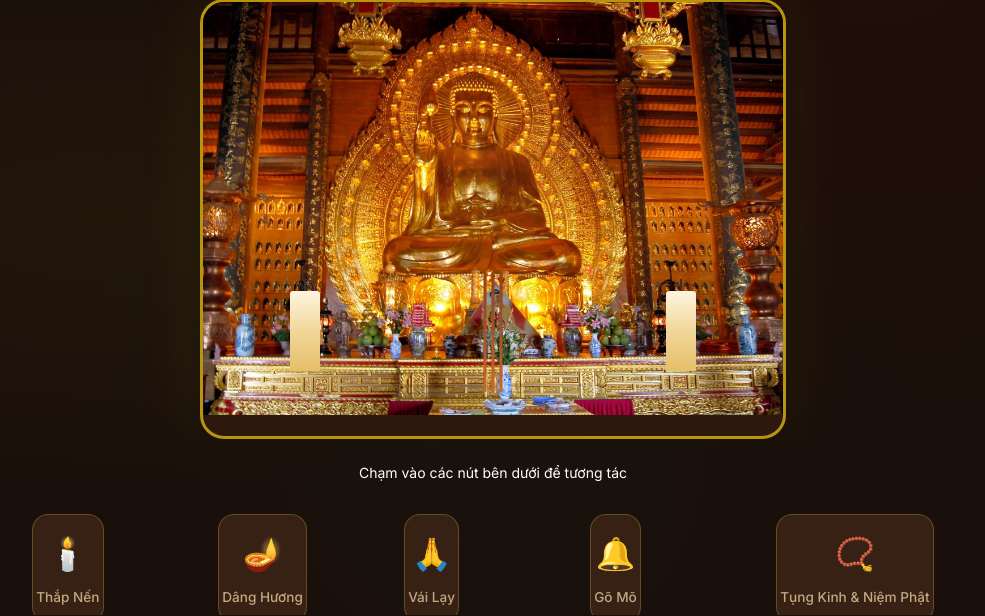
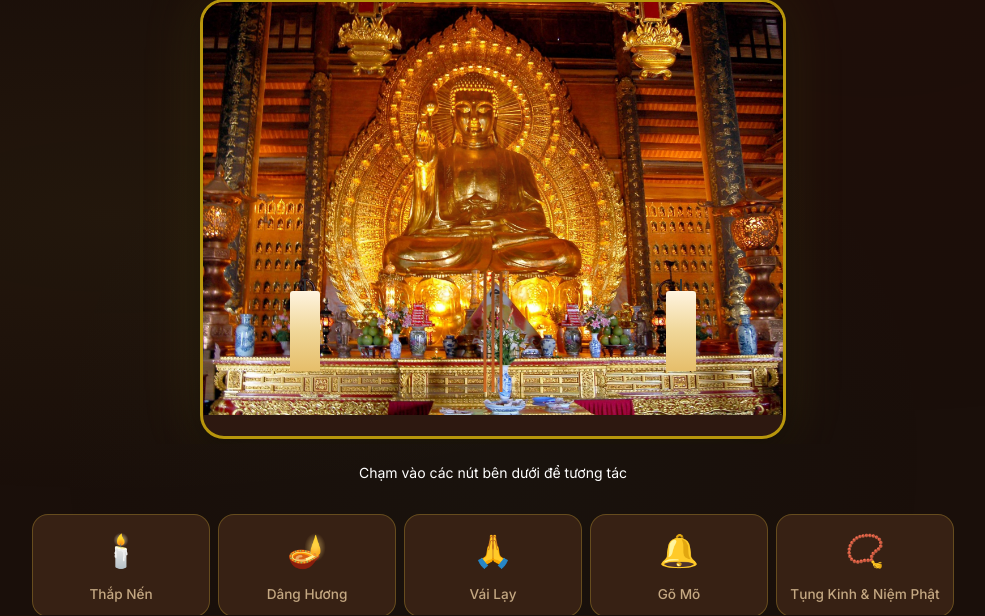
Before and after one commit to toandn9x/toandn9x.github.io, a PHP site: page / in a window 1280 px wide. Shown: the part 184-800 px from the top of the page, without its empty margins (147-1132 px from the left). Run offline with PHP 8.4, Linux system fonts and the light colour scheme.

Commit message:
Update style.css

```diff
--- a/chua-online/css/style.css
+++ b/chua-online/css/style.css
@@ -310,15 +310,9 @@ a:hover {
 }
 
 .single-viewport .action-btn {
-  padding: 0.8rem 0.2rem;
+  padding: 0.6rem 0.4rem;
   min-width: unset;
   height: 100%; /* Đảm bảo các nút trong cột có chiều cao bằng nhau */
-}
-
-/* Đảm bảo các cột flex-box để stretch nội dung */
-#actionButtons [class*="col-"] {
-  display: flex;
-  align-items: stretch;
 }
 
 /* ---- Cards ---- */
```
